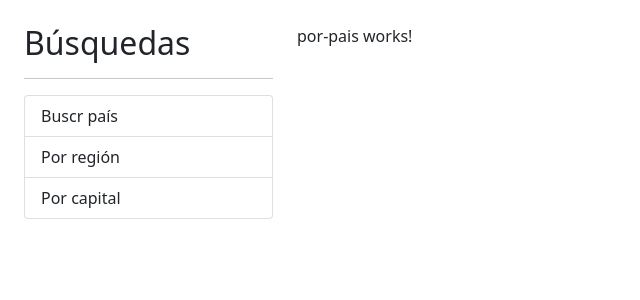
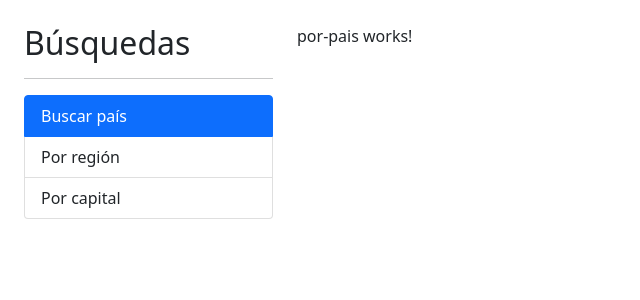
Before and after one commit to patts10/Angular-appCountries, an Angular app: page / in a window 1280 px wide. Shown: the top 300 px of the page, without its empty margins (0-640 px from the left). Built offline with nearby package versions, Linux system fonts and the light colour scheme.

Commit message:
config sidebar navigation

```diff
--- a/src/app/app.component.html
+++ b/src/app/app.component.html
@@ -3,13 +3,7 @@
 <div class="row container mt-4">
 
   <div class="col-3">
-    <h2>Búsquedas</h2>
-      <hr />
-      <ul class="list-group">
-        <li class="list-group-item">Buscr país</li>
-        <li class="list-group-item">Por región</li>
-        <li class="list-group-item">Por capital</li>
-      </ul>
+    <app-sidebar></app-sidebar>
   </div>
 
   <div class="col">
--- a/src/app/shared/shared.module.ts
+++ b/src/app/shared/shared.module.ts
@@ -1,5 +1,6 @@
 import { NgModule } from '@angular/core';
 import { CommonModule } from '@angular/common';
+import { RouterModule } from '@angular/router';
 import { SidebarComponent } from './sidebar/sidebar.component';
 
 
@@ -12,7 +13,8 @@
     SidebarComponent
   ],
   imports: [
-    CommonModule
+    CommonModule,
+    RouterModule
   ]
 })
 export class SharedModule { }
--- a/src/app/shared/sidebar/sidebar.component.html
+++ b/src/app/shared/sidebar/sidebar.component.html
@@ -1 +1,23 @@
-<p>sidebar works!</p>
+<h2>Búsquedas</h2>
+      <hr />
+      <ul class="list-group">
+        <li routerLink=""
+            routerLinkActive="active"
+            [routerLinkActiveOptions]="{ exact: true }"
+            class="list-group-item"
+        >
+            Buscar país
+        </li>
+        <li routerLink="region"
+            routerLinkActive="active"
+            class="list-group-item"
+        >
+            Por región
+        </li>
+        <li routerLink="capital"
+            routerLinkActive="active"
+            class="list-group-item"
+        >
+            Por capital
+        </li>
+      </ul>
--- a/src/app/shared/sidebar/sidebar.component.ts
+++ b/src/app/shared/sidebar/sidebar.component.ts
@@ -4,6 +4,11 @@
   selector: 'app-sidebar',
   templateUrl: './sidebar.component.html',
   styles: [
+    `
+      li {
+        cursor: pointer;
+      }
+    `
   ]
 })
 export class SidebarComponent implements OnInit {
```
